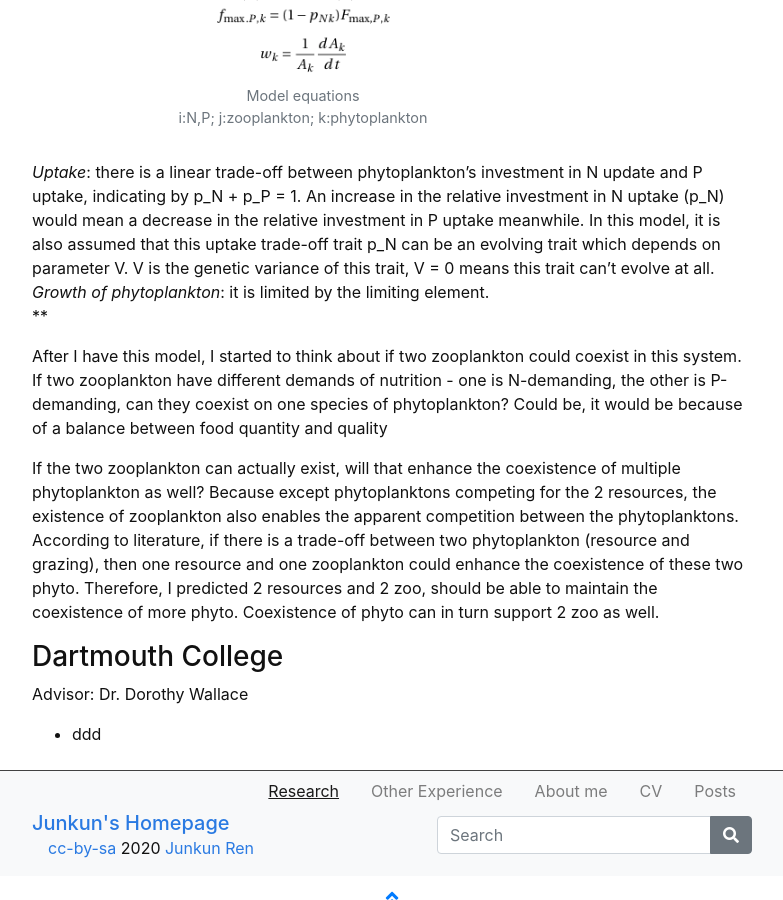
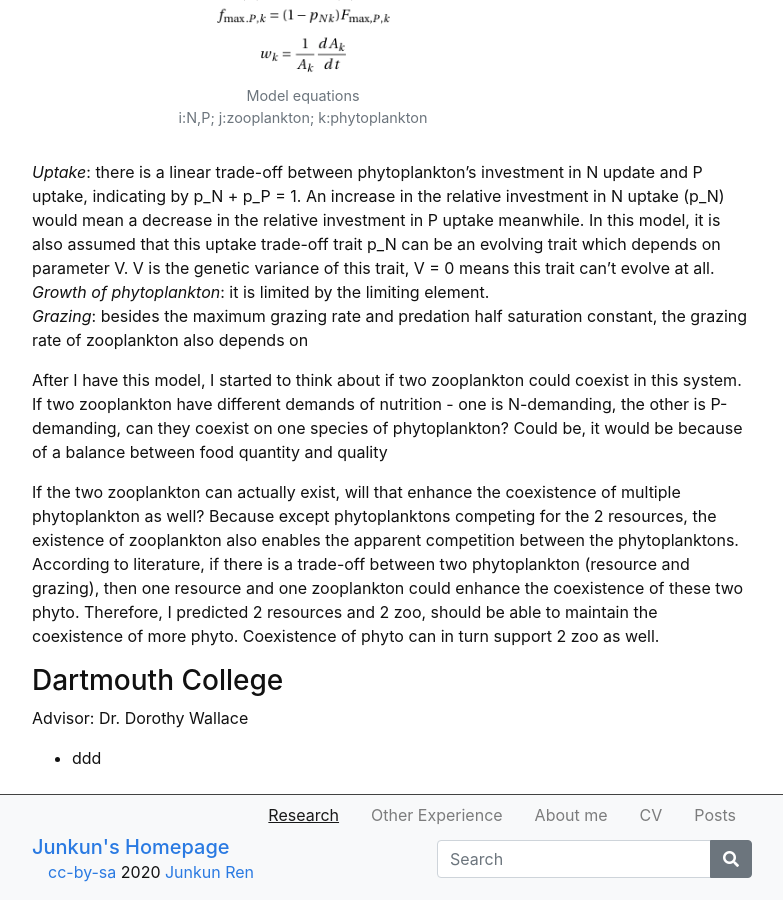
Before and after one commit to junkun-ren/PersonalWebsite, a Jekyll site: the page built from content/0-research.md, in a window 1280 px wide and 900 px high, scrolled down 1486 px. Shown: the whole window, without its empty margins (248-1031 px from the left). Built offline with Jekyll 4.4.1, drawn with Linux system fonts in a browser that asks for light colours.

Commit message:
Update 0-research.md

```diff
--- a/content/0-research.md
+++ b/content/0-research.md
@@ -12,7 +12,7 @@ Advisor: Dr. Shaopeng Wang
 
 *Uptake*: there is a linear trade-off between phytoplankton's investment in N update and P uptake, indicating by p_N + p_P = 1. An increase in the relative investment in N uptake (p_N) would mean a decrease in the relative investment in P uptake meanwhile. In this model, it is also assumed that this uptake trade-off trait p_N can be an evolving trait which depends on parameter V. V is the genetic variance of this trait, V = 0 means this trait can't evolve at all. <br/>
 *Growth of phytoplankton*: it is limited by the limiting element. <br/>
-**
+*Grazing*: besides the maximum grazing rate and predation half saturation constant, the grazing rate of zooplankton also depends on
 
 After I have this model, I started to think about if two zooplankton could coexist in this system. If two zooplankton have different demands of nutrition - one is N-demanding, the other is P-demanding, can they coexist on one species of phytoplankton? Could be, it would be because of a balance between food quantity and quality
 
```
